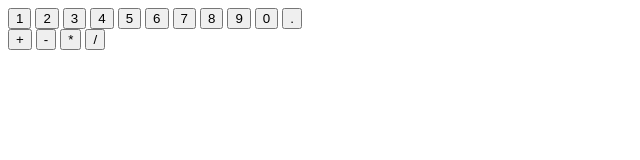
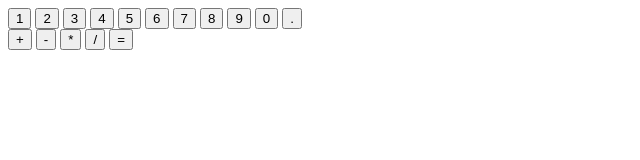
Before and after one commit to edwyip/calculator, a plain HTML site: page index.html in a window 1280 px wide. Shown: the full height of the page, 0-640 px from the left. Drawn offline with Linux system fonts and the light colour scheme.

Commit message:
added button for '='

```diff
--- a/index.html
+++ b/index.html
@@ -27,6 +27,7 @@
             <button>-</button>
             <button>*</button>
             <button>/</button>
+            <button>=</button>
         </div>
 
     </div>
```
